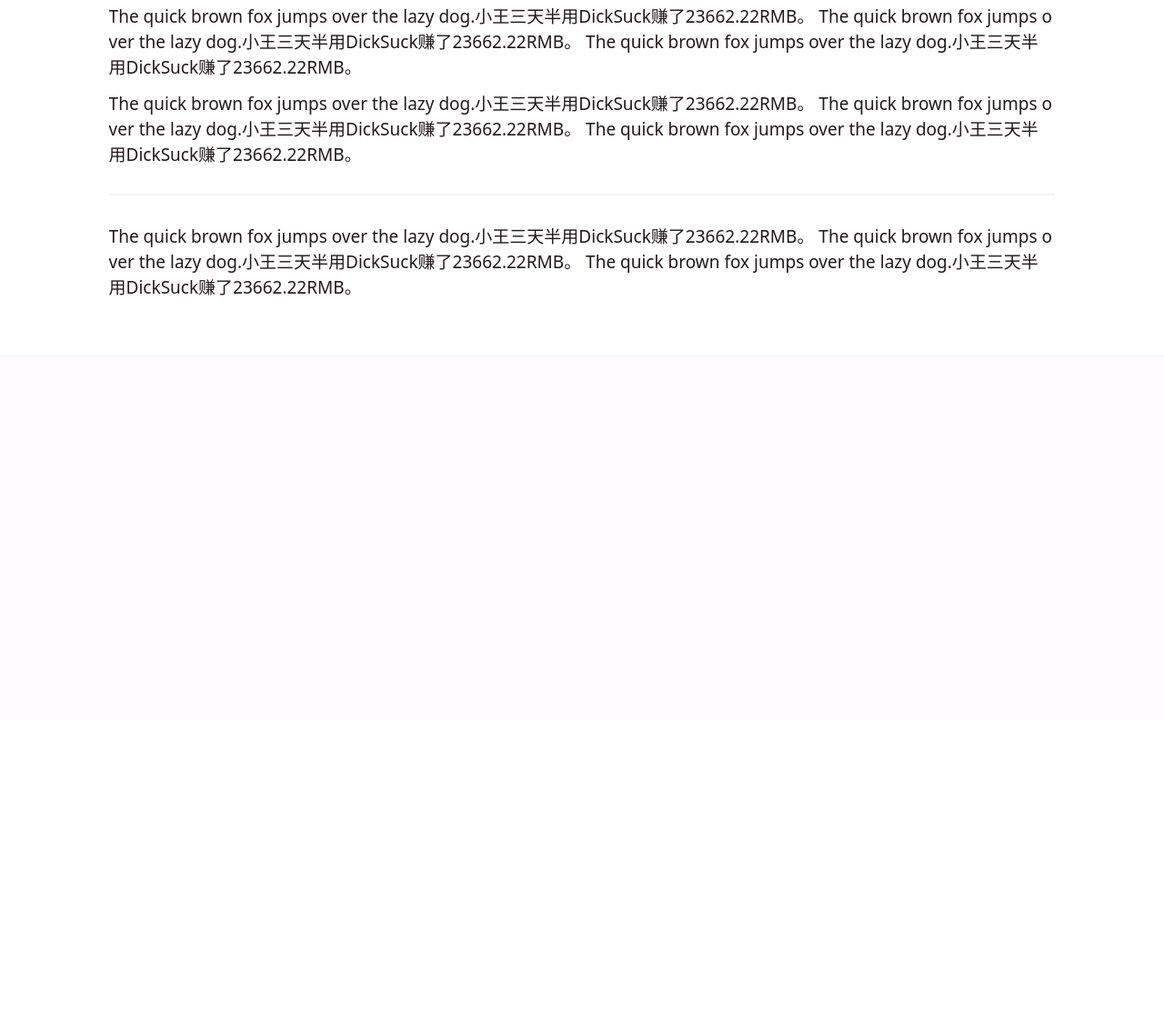
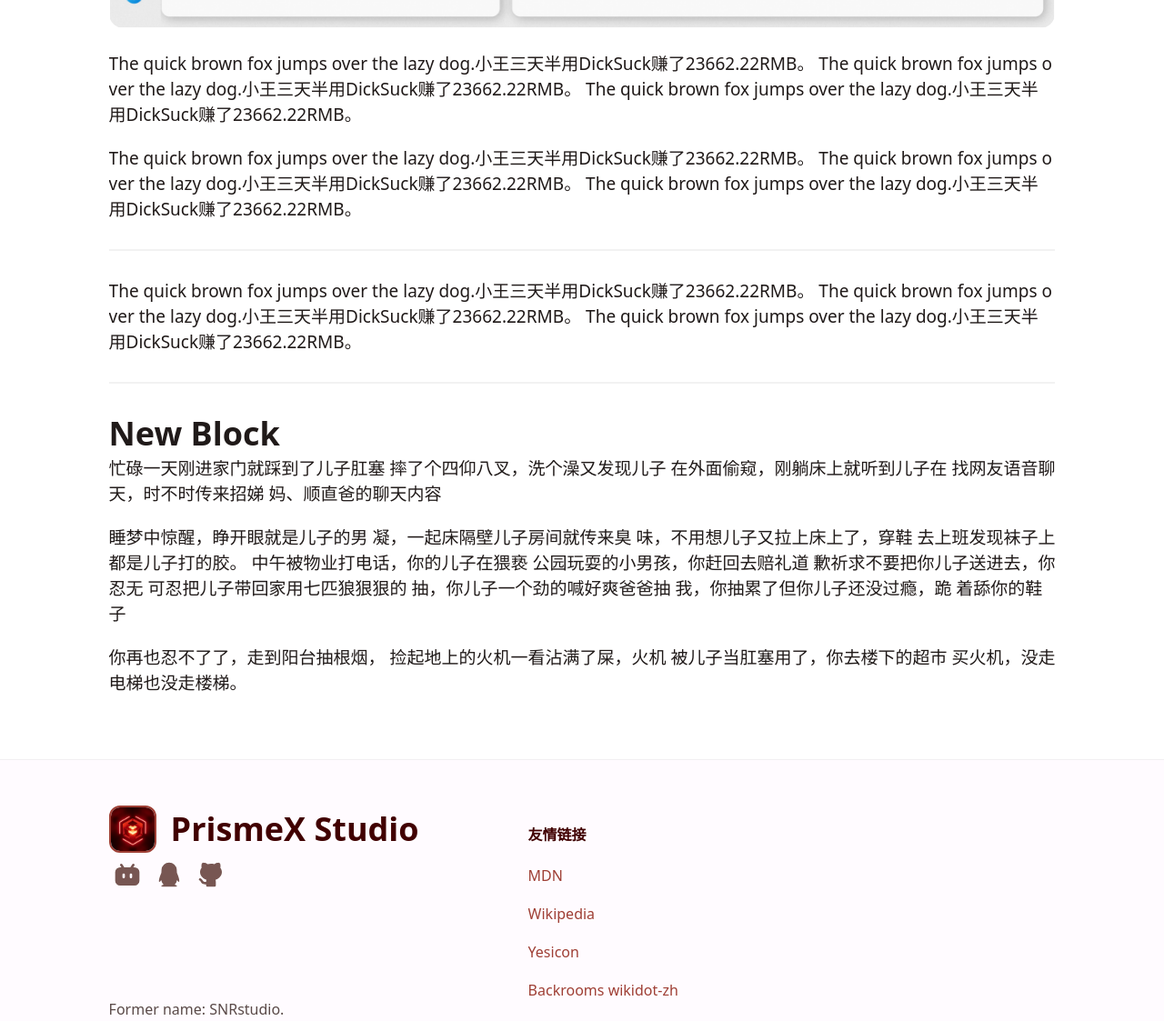
Before and after one commit to PrismeX-Studio/Prismex-studio.github.io, a plain HTML site: page pages/home.html in a window 1280 px wide. Shown: the part 1677-2800 px from the top of the page at 91% size. Before the commit the page ends 2469 px from the top, so only its background shows below. Drawn offline with nearby package versions, Linux system fonts and the light colour scheme.

Commit message:
update footer

```diff
--- a/pages/home.html
+++ b/pages/home.html
@@ -19,6 +19,7 @@
             --primary-container-color: #ffdad5;
             --on-primary-container-color: #410001;
             --primary-font-color: #201a19;
+            --secondary-font-color:#5a4a48;
             /*2nd*/
             --secondary-color: #775652;
             --on-secondary-color: #ffffff;
@@ -62,7 +63,8 @@
 
         p {
             font-size: 19px;
-            margin: 0px 0px 12px 0px;
+            line-height: 28px;
+            margin: 0px 0px 20px 0px;
             word-wrap: break-word;
             word-break: break-all;
             overflow: auto;
@@ -97,7 +99,7 @@
 
         h2 {
             margin: 0px;
-            margin-bottom: 5px;
+            margin-bottom: 15px;
             font-size: 26px;
             font-weight: bold;
             color: var(--primary-font-color);
@@ -167,6 +169,8 @@
         }
 
 
+
+
         .navbar {
             height: 50px;
             width: 100%;
@@ -194,9 +198,17 @@
             font-weight: normal;
             background: transparent;
             border-radius: 6px;
-            padding:6px 12px 6px 12px;
-            margin:auto 8px auto 8px;
+            padding: 6px 12px 6px 12px;
+            margin: auto 8px auto 8px;
             transition: all 0.2s ease 0s;
+        }
+
+        .navbar>a:hover {
+            transition: all 0.20s ease 0s;
+            color: color-mix(in srgb, var(--primary-color)95%, var(--surface0-color));
+            background: var(--border-color);
+            border-radius: 6px;
+            padding: 6px 12px 6px 12px;
         }
 
         .navbar>img {
@@ -207,12 +219,14 @@
             border-radius: 8px;
         }
 
-        .navbar>a:hover {
-            transition: all 0.20s ease 0s;
-            color: color-mix(in srgb, var(--primary-color)95%, var(--surface0-color));
-            background: var(--border-color);
-            border-radius: 6px;
-            padding:6px 12px 6px 12px;
+        .navbar>p {
+            font-size: 22px;
+            font-weight: bold;
+            margin-left: -24px;
+            margin-right: 10px;
+            padding-right: 30px;
+            color: var(--on-primary-container-color);
+            border-right: var(--border-color) solid 2px;
         }
 
         .t-tags-container {
@@ -224,7 +238,7 @@
             border-radius: 6px;
             background-color: var(--t-tag-container-color);
             color: var(--t-tag-primary-color);
-            padding: 6px 16px 6px 16px;
+            padding: 1px 16px 1px 16px;
             width: fit-content;
             min-width: fit-content;
             white-space: nowrap;
@@ -232,12 +246,6 @@
             font-size: 14px;
         }
 
-        .t-navbar {
-            font-size: 21px;
-            font-weight: bold;
-            margin-left: -24px;
-            color: var(--on-primary-container-color);
-        }
 
         .icon-title {
             filter: drop-shadow(23662px 0 0 var(--primary-color));
@@ -250,13 +258,89 @@
         .footer {
             display: flex;
             min-height: 300px;
-            padding: 50px 70px 50px 70px;
+            padding: 50px calc( 7% + 30px ) 50px calc( 7% + 30px );
             background-color: var(--surface0-color);
             border-top: var(--border-color) solid 1.5px;
+            user-select: none;
         }
 
         .f-container0 {
             background: transparent;
+            display:flex;
+            flex-direction:column;
+            margin: 0px 120px 0px 0px;
+        }
+        .f-container0>p{
+            color:var(--on-primary-container-color);
+            font-weight: bold;
+            height:46px;
+            align-content: end;
+            font-size: 16px;
+        }
+
+        .f-container0>a{
+            font-weight: normal;
+            font-size: 16px;
+            margin-bottom: 20px;
+        }
+
+        .f-logo-container {
+            display: flex;
+            flex-direction: row;
+            align-items: center;
+        }
+
+
+        .f-logo-container>img {
+            width: 48px;
+            border-radius: 12px;
+            border: var(--primary-color) solid 2.5px;
+            margin: 0px;
+        }
+
+        .f-logo-container>h1 {
+            font-size: 36px;
+            font-weight: bold;
+            width: fit-content;
+            margin: 0px 0px 0px 16px;
+            text-align: start;
+            color: var(--on-primary-container-color);
+        }
+
+        .f-logo-links-container {
+            display: flex;
+            flex-direction: row;
+            align-items: center;
+        }
+
+        .f-logo-links-container>a {
+            width: 32px;
+            height:32px;
+            margin: 8px 10px 8px 4px;
+            overflow: hidden;
+        }
+
+        .f-logo-links-container>a>img {
+
+            filter: drop-shadow(23662px 0 0 var(--secondary-color));
+            transform: translate(-23662px);
+        }
+
+        .f-logo-links-container>a:hover{
+            background: var(--border-color);
+            border-radius: 6px;
+
+        }
+
+        .f-info-container{
+            align-content: end;
+            height:100%;
+        }
+
+        .f-info-container>p{
+            margin-bottom: 2px;
+            font-size: 16px;
+            color: var(--secondary-font-color);
         }
     </style>
     <script>
@@ -274,20 +358,20 @@
 <body>
     <div class="navbar">
         <img src="..\images\nicon.png">
-        <p class="t-navbar">
+        <p>
             PrismeX Studio
         </p>
-        <a herf="..\index.html">
+        <a href="..\index.html">
             主页
         </a>
-        <a herf="..\index.html">
+        <a href="..\index.html">
             所有页面
         </a>
-        <a herf="..\index.html">
+        <a href="A-1.html">
             回到旧版
         </a>
         <hr class="blank" style="width:100%">
-        <a herf="https://github.com/PrismeX-Studio/Prismex-studio.github.io"
+        <a href="https://github.com/PrismeX-Studio/Prismex-studio.github.io"
             style="text-align: right;margin-right: 40px;">
             网站仓库
         </a>
@@ -367,12 +451,87 @@
                 The quick brown fox jumps over the lazy dog.小王三天半用DickSuck赚了23662.22RMB。
                 The quick brown fox jumps over the lazy dog.小王三天半用DickSuck赚了23662.22RMB。
             </p>
+            <hr>
+            <h1>
+                New Block
+            </h1>
+            <p>
+                忙碌一天刚进家门就踩到了儿子肛塞
+                摔了个四仰八叉，洗个澡又发现儿子
+                在外面偷窥，刚躺床上就听到儿子在
+                找网友语音聊天，时不时传来招娣
+                妈、顺直爸的聊天内容
+            </p>
+            <p>
+                睡梦中惊醒，睁开眼就是儿子的男
+                凝，一起床隔壁儿子房间就传来臭
+                味，不用想儿子又拉上床上了，穿鞋
+                去上班发现袜子上都是儿子打的胶。
+                中午被物业打电话，你的儿子在猥亵
+                公园玩耍的小男孩，你赶回去赔礼道
+                歉祈求不要把你儿子送进去，你忍无
+                可忍把儿子带回家用七匹狼狠狠的
+                抽，你儿子一个劲的喊好爽爸爸抽
+                我，你抽累了但你儿子还没过瘾，跪
+                着舔你的鞋子
+            </p>
+            <p>
+                你再也忍不了了，走到阳台抽根烟，
+                捡起地上的火机一看沾满了屎，火机
+                被儿子当肛塞用了，你去楼下的超市
+                买火机，没走电梯也没走楼梯。
+            </p>
         </div>
 
     </div>
     <div class="footer">
-
-    </div>
+        <div class="f-container0">
+            <div class="f-logo-container">
+                <img src="..\images\nicon.png">
+                <h1>
+                    PrismeX Studio
+                </h1>
+            </div>
+            <div class="f-logo-links-container">
+                <a href="https://bilibili.com">
+                    <img src="..\icons\mingcuteBilibiliFill.svg">
+                </a>
+                <a href="https://qq.com">
+                    <img src="..\icons\mingcuteQqFill.svg">
+                </a>
+                <a href="https://github.com">
+                    <img src="..\icons\mingcuteGithubFill.svg">
+                </a>
+            </div>
+            <div class="f-info-container">
+                <p>
+                    Former name: SNRstudio.
+                </p>
+                <p>
+                    This website is open-source.
+                </p>
+                <p>
+                    Copyright © PrismeX Studio 2022-2025
+                </p>
+            </div>
+        </div>
+        <div class="f-container0">
+            <p>
+                友情链接
+            </p>
+            <a href="https://developer.mozilla.org/zh-CN/">
+                MDN
+            </a>
+            <a href="https://wikipedia.org">
+                Wikipedia
+            </a>
+            <a href="https://yesicon.app/">
+                Yesicon
+            </a>
+            <a href="https://backrooms-wiki-cn.wikidot.com/">
+                Backrooms wikidot-zh
+            </a>
+        </div>
 </body>
 
 </html>
```
Also changed, not shown: icons/MingcuteBilibiliFill.svg (added), icons/MingcuteGithubFill.svg (added), icons/MingcuteQqFill.svg (added).
